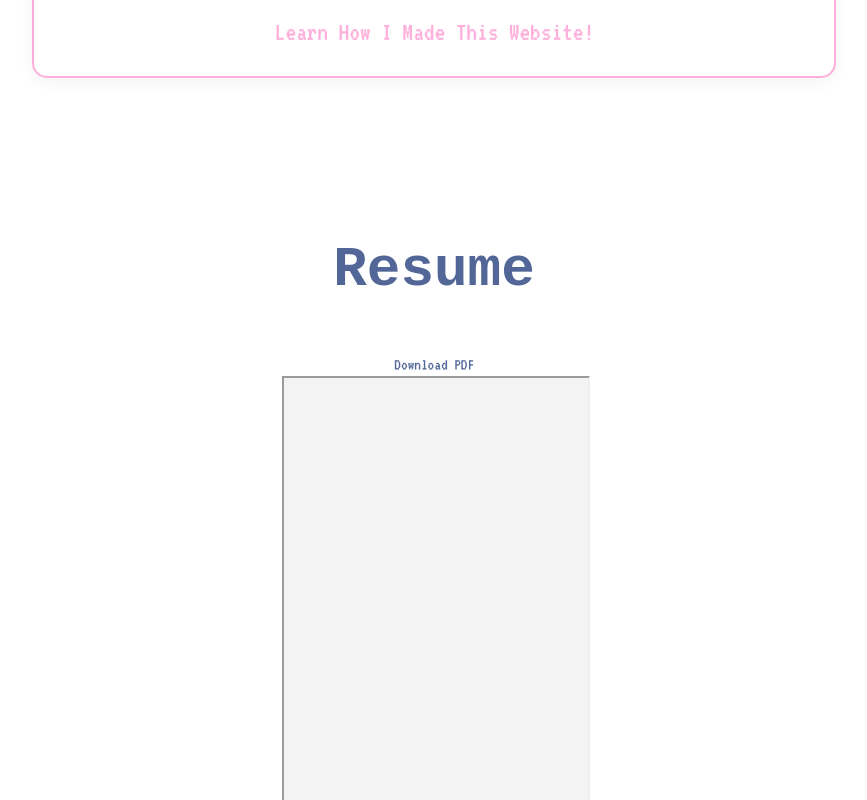
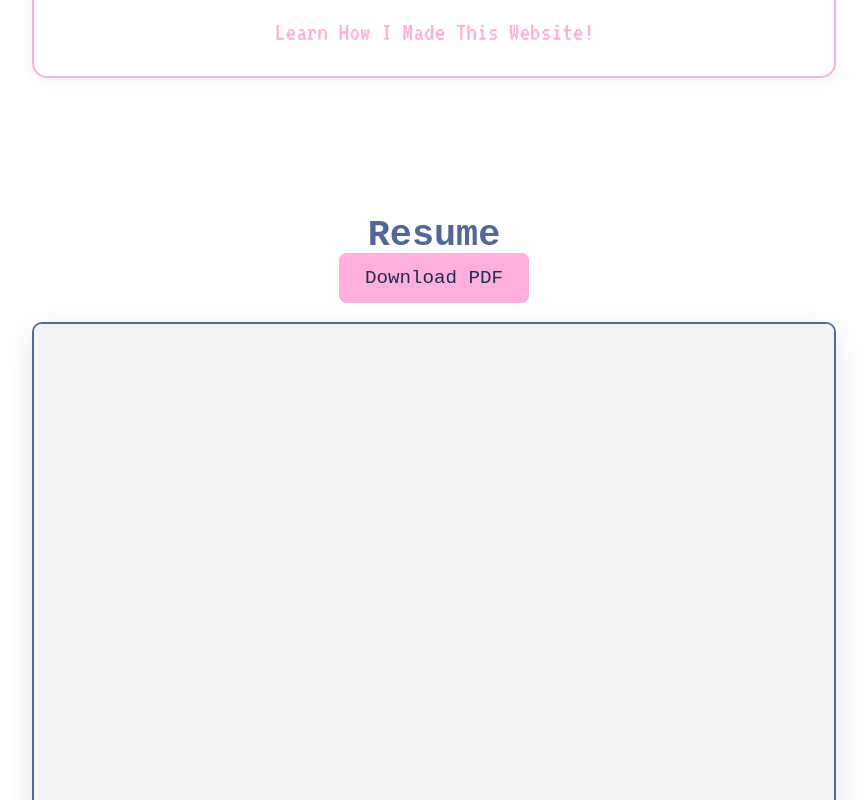
Before and after one commit to alynguyxn/alyssa-portfolio, a React (Vite) app: page / in a window 1280 px wide. Shown: the part 2260-3060 px from the top of the page, without its empty margins (206-1073 px from the left). Built offline with nearby package versions, Linux system fonts and the light colour scheme; a web font is replaced by a local one.

Commit message:
formatting resume section

```diff
--- a/src/index.css
+++ b/src/index.css
@@ -552,29 +552,43 @@ button:focus-visible {
   width: 100vw !important;
   max-width: none !important;
   margin: 0 !important;
-
-  /* 1. Tighten the padding to match Projects (40px top) */
-  padding: 40px 0 100px 0;
-
+  padding: 40px 0;
   display: flex;
   flex-direction: column;
   align-items: center;
-  position: relative;
-  box-sizing: border-box;
-
-  /* 2. This prevents the "About Me" sliver and lands perfectly under the navbar */
-  scroll-margin-top: 70px;
 }
 
-#resume h2 {
-  font-family: 'Dotemp', monospace !important;
-  /* 3. Matched color and size to your Projects header */
-  color: #526798 !important;
-  font-size: 3.5rem;
-  text-align: center;
-  margin-top: 20px;
-  margin-bottom: 40px;
-  width: 100%;
+.resume-download {
+  margin-bottom: 30px;
 }
 
-/* ... keep the rest of your button and viewer CSS as is ... */
+.download-btn {
+  background-color: #ffafdb; /* Pink */
+  color: #1D2D52; /* Navy */
+  padding: 12px 24px;
+  border-radius: 8px;
+  font-family: 'Dotemp', monospace;
+  text-decoration: none;
+  font-size: 1.2rem;
+  transition: transform 0.2s ease, background-color 0.2s ease;
+  border: 2px solid #ffafdb;
+}
+
+.download-btn:hover {
+  background-color: #FFFFFF;
+  color: #ffafdb;
+  transform: scale(1.05);
+}
+
+.resume-viewer {
+  width: 800px;
+  max-width: 90%;
+  border: 2px solid #526798; /* Light Blue border */
+  border-radius: 10px;
+  overflow: hidden;
+  box-shadow: 0 10px 30px rgba(0,0,0,0.1);
+}
+
+.resume-viewer iframe {
+  border: none;
+}
```
